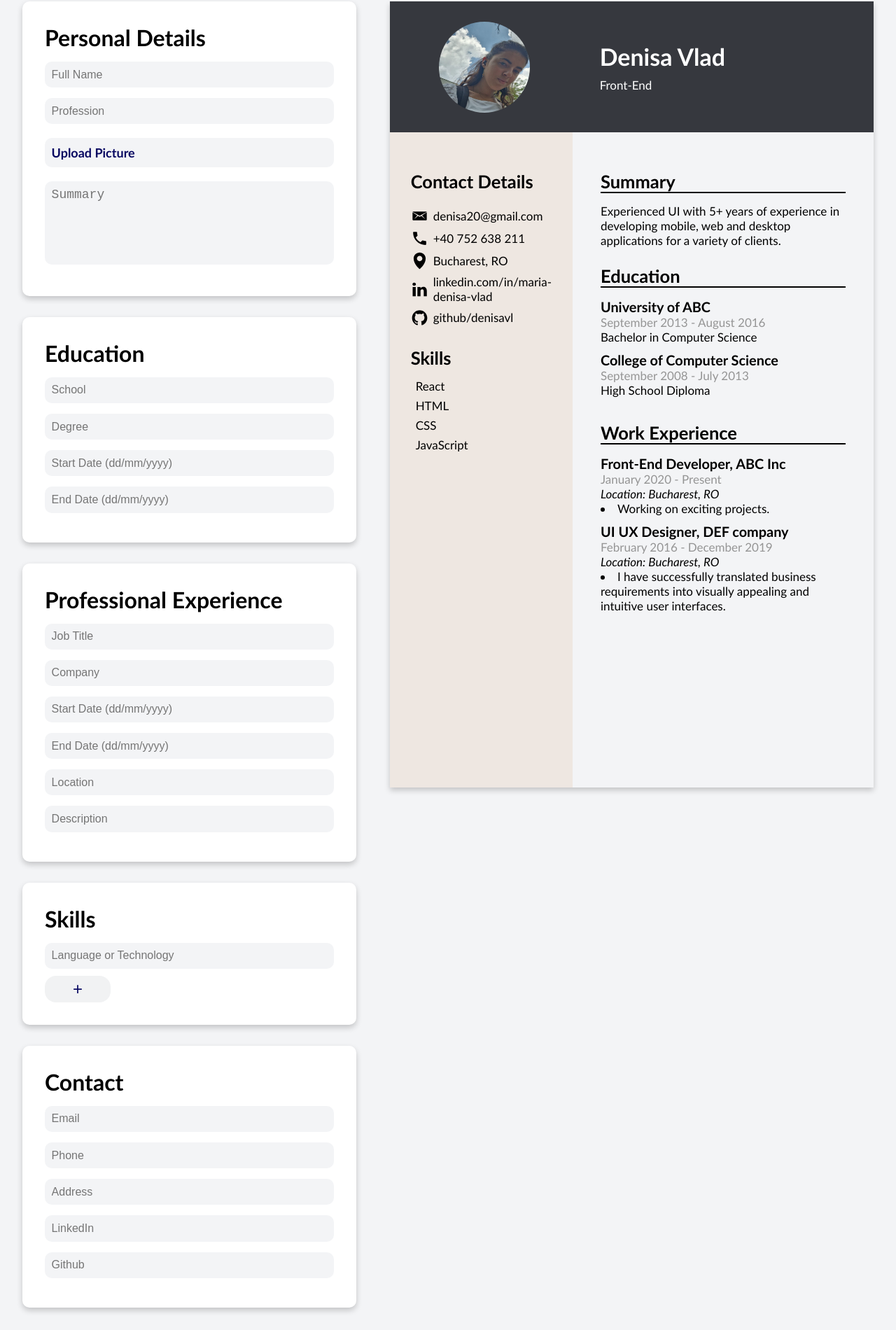
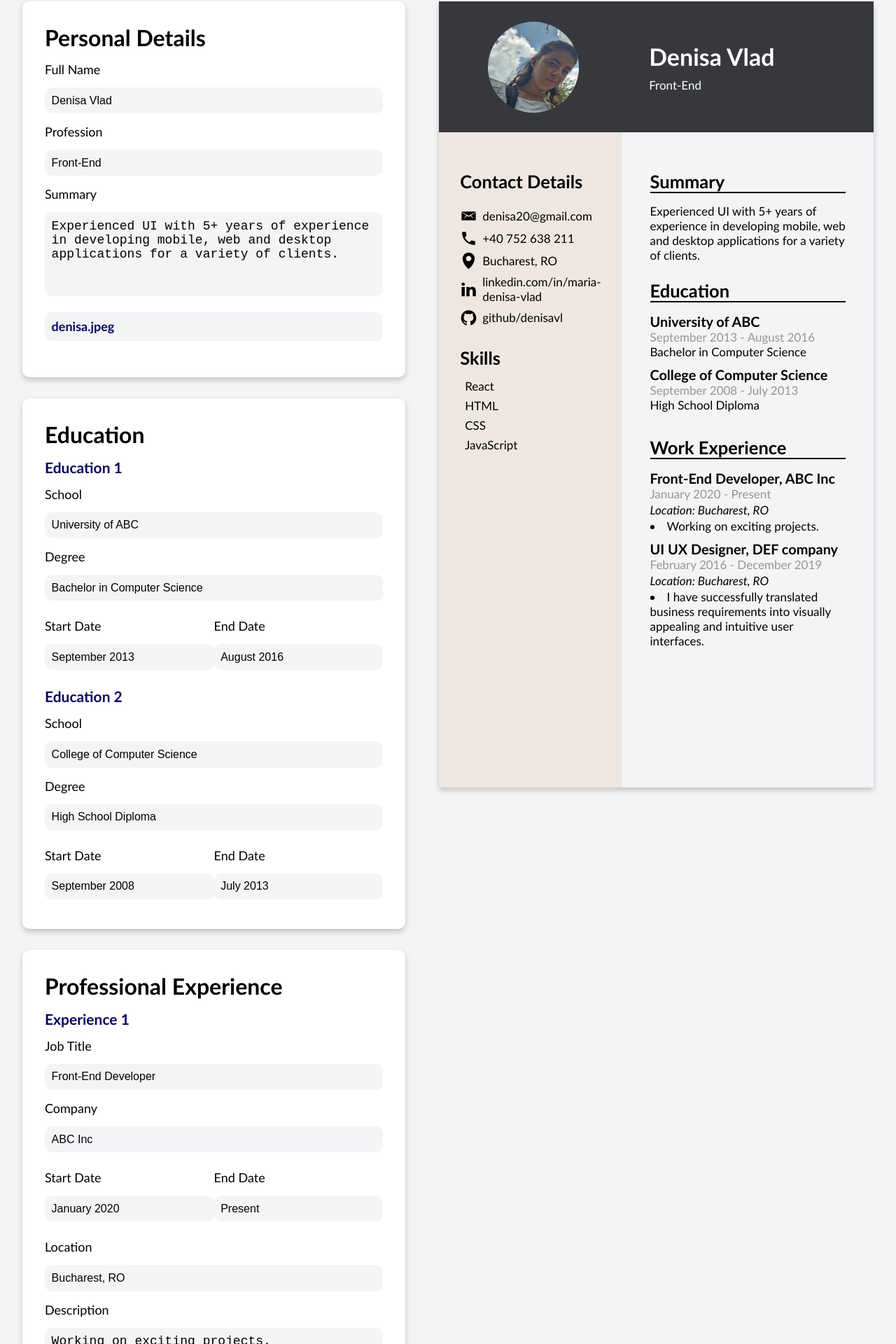
Before and after one commit to denisavl/cv-app, a React (Vite) app: page / in a window 1280 px wide. Shown: the part 30-1950 px from the top of the page at 70% size. Built offline with nearby package versions, Linux system fonts and the light colour scheme.

Commit message:
link between forms and preview

```diff
--- a/src/App.jsx
+++ b/src/App.jsx
@@ -1,11 +1,68 @@
 import { personCV } from "./example-cv";
-import FormCV from './components/FormCV'
-import CreatePreviewCV from "./components/PreviewCV";
-export default function App(){
-    return (
-        <div className="CVApp">
-        <FormCV />
-        <CreatePreviewCV data={personCV}/>
+import CreateGeneralInformation from "./components/GeneralSection";
+import CreateEducation from "./components/Education";
+import CreateExperience from "./components/Experience";
+import CreateContact from "./components/Contact";
+import CreateSkills from "./components/Skills";
+import CreateHeader from "./components/Header";
+import ContactPreview from "./components/ContactPreview";
+import SkillsPreview from "./components/SkillsPreview";
+import EducationPreview from "./components/EducationPreview";
+import ExperiencePreview from "./components/ExperiencePreview";
+import { useState } from "react";
+export default function App() {
+  const [data, setData] = useState(personCV);
+  function handleChange(section, key, value) {
+    setData((prevData) => ({
+      ...prevData,
+      [section]: { ...prevData[section], [key]: value },
+    }));
+  }
+
+  function handleArrayChange(section, key, value, index) {
+    setData((prevData) => ({
+      ...prevData,
+      [section]: prevData[section].map((item, i) =>
+        i === index ? { ...item, [key]: value } : item
+      ),
+    }));
+  }
+
+  function pictureUpload(e) {
+    setData((prevData) => ({
+      ...prevData,
+      generalInfo: {
+        ...prevData.generalInfo,
+        contactPhoto: URL.createObjectURL(e.target.files[0]),
+        fileName: e.target.files[0].name,
+      },
+    }));
+  }
+
+  return (
+    <div className="CVApp">
+      <div className="left-form">
+        <CreateGeneralInformation data={data} onChange={handleChange} pictureUpload={pictureUpload}/>
+        <CreateEducation data={data} onChange={handleArrayChange}/>
+        <CreateExperience data={data} onChange={handleArrayChange}/>
+        <CreateSkills data={data} onChange={handleArrayChange}/>
+        <CreateContact data={data} onChange={handleChange}/>
+      </div>
+      <div className="right-preview">
+      <CreateHeader data={data} />
+      <div className="left-section">
+        <ContactPreview data={data} />
+        <SkillsPreview data={data} />
+      </div>
+      <div className="right-section">
+      <div className="summary-section">
+          <h2 className="summary-title title-preview">Summary</h2>
+          <p>{data.generalInfo.summary}</p>
         </div>
-    )
+        <EducationPreview data={data} />
+        <ExperiencePreview data={data} />
+      </div>
+    </div>
+    </div>
+  );
 }
--- a/src/components/Contact.jsx
+++ b/src/components/Contact.jsx
@@ -1,10 +1,11 @@
-export default function CreateContact(){
+/* eslint-disable react/prop-types */
+export default function CreateContact({data, onChange}){
     const contactFields = [
-    { key: "email", label: "", type: "email", placeholder: "Email"},
-    { key: "phone", label: "", type: "tel", placeholder: "Phone"},
-    { key: "address", label: "", type: "text", placeholder: "Address"},
-    {key: "linkedin", label: "", type: "url", placeholder: "LinkedIn"},
-    { key: "github", label: "", type: "url", placeholder: "Github"},
+    { key: "email", label: "", type: "email", placeholder: "Email", value: data.contact.email},
+    { key: "phone", label: "", type: "tel", placeholder: "Phone", value: data.contact.phone},
+    { key: "address", label: "", type: "text", placeholder: "Address", value: data.contact.address},
+    {key: "linkedin", label: "", type: "url", placeholder: "LinkedIn", value: data.contact.linkedIn},
+    { key: "github", label: "", type: "url", placeholder: "Github", value: data.contact.github},
     ]
 
     return(
@@ -16,7 +17,9 @@ export default function CreateContact(){
                     <input type={field.type}
                     id={field.key}
                     name={field.key}
-                    placeholder={field.placeholder} />
+                    placeholder={field.placeholder}
+                    value={field.value}
+                    onChange={(e) => onChange('contact',field.key, e.target.value)} />
                 </div>
             ))}
         </form>
--- a/src/components/Education.jsx
+++ b/src/components/Education.jsx
@@ -1,26 +1,59 @@
-export default function CreateEducation(){
-    const educationFields = [
-        {key: 'school', label: '', type: 'text', placeholder: 'School'},
-        {key: 'degree', label: '', type: 'text', placeholder: 'Degree'},
-        {key: 'start-date', label: '', type: 'text', placeholder: 'Start Date (dd/mm/yyyy)'},
-        {key: 'end-date', label: '', type: 'text', placeholder: 'End Date (dd/mm/yyyy)'},
-    ];
-
-    return(
+/* eslint-disable react/prop-types */
+export default function CreateEducation({ data, onChange }) {
+  return (
     <form className="education-form form-container">
       <h1 className="title-education">Education</h1>
-            {educationFields.map((field) => (
-                <div key={field.key} className="input-container">
-                    <label htmlFor={field.key}>{field.label}</label>
+      {data.education.map((edu, index) => (
+        <div key={edu.id} className="education-entry">
+          <h2 className="multiple">{`Education ${index + 1}`}</h2>
+          <div className="input-container">
+            <label htmlFor={`education-school-${index}`}>School</label>
             <input
-                    id={field.key}
-                    name={field.key}
-                    type={field.type}
-                    placeholder={field.placeholder}
+              id={`education-school-${index}`}
+              name={`education-school-${index}`}
+              type="text"
+              placeholder="School"
+              value={edu.school}
+              onChange={(e) => onChange('education', 'school', e.target.value, index)}
             />
+          </div>
+          <div className="input-container">
+            <label htmlFor={`education-degree-${index}`}>Degree</label>
+            <input
+              id={`education-degree-${index}`}
+              name={`education-degree-${index}`}
+              type="text"
+              placeholder="Degree"
+              value={edu.degree}
+              onChange={(e) => onChange('education', 'degree', e.target.value, index)}
+            />
+          </div>
+          <div className="full-date">
+            <div className="input-container">
+              <label htmlFor={`education-start-date-${index}`}>Start Date</label>
+              <input
+                id={`education-start-date-${index}`}
+                name={`education-start-date-${index}`}
+                type="text"
+                placeholder="Start Date (mm/yyyy)"
+                value={edu.startDate}
+                onChange={(e) => onChange('education', 'startDate', e.target.value, index)}
+              />
+            </div>
+            <div className="input-container">
+              <label htmlFor={`education-end-date-${index}`}>End Date</label>
+              <input
+                id={`education-end-date-${index}`}
+                name={`education-end-date-${index}`}
+                type="text"
+                placeholder="End Date (mm/yyyy)"
+                value={edu.endDate}
+                onChange={(e) => onChange('education', 'endDate', e.target.value, index)}
+              />
+            </div>
+          </div>
         </div>
       ))}
     </form>
-
-    )
+  );
 }
--- a/src/components/Experience.jsx
+++ b/src/components/Experience.jsx
@@ -1,27 +1,83 @@
-export default function CreateExperience(){
-    const experienceFields = [
-        {key:'job', label:'', type: 'text', placeholder: 'Job Title'},
-        {key:'company', label:'', type: 'text', placeholder: 'Company'},
-        {key: 'startDate', label:'', type: 'text', placeholder: 'Start Date (dd/mm/yyyy)'},
-        {key: 'endDate', label:'', type: 'text', placeholder: 'End Date (dd/mm/yyyy)'},
-        {key: 'location', label:'', type: 'text', placeholder: 'Location'},
-        {key:'description', label:'', type: 'text', placeholder: 'Description'},
-    ];
-
-    return(
+/* eslint-disable react/prop-types */
+export default function CreateExperience({ data, onChange }) {
+    return (
       <form className="experience-form form-container">
         <h1 className="title-experience">Professional Experience</h1>
-            {experienceFields.map(field => (
-                <div className="input-container" key={field.key}>
-                    <label htmlFor={field.key}>{field.label}</label>
+        {data.experience.map((experience, index) => (
+          <div key={experience.id} className="experience-entry">
+            <h2 className="multiple">{`Experience ${index+1}`}</h2>
+            <div className="input-container">
+              <label htmlFor={`experience-job-${index}`}>Job Title</label>
               <input
-                    id={field.key}
-                    name={field.key}
-                    type={field.type}
-                    placeholder={field.placeholder}
+                id={`experience-job-${index}`}
+                name={`experience-job-${index}`}
+                type="text"
+                placeholder="Job Title"
+                value={experience.jobTitle}
+                onChange={(e) => onChange('experience', 'jobTitle', e.target.value, index)}
               />
+            </div>
+            <div className="input-container">
+              <label htmlFor={`experience-company-${index}`}>Company</label>
+              <input
+                id={`experience-company-${index}`}
+                name={`experience-company-${index}`}
+                type="text"
+                placeholder="Company"
+                value={experience.company}
+                onChange={(e) => onChange('experience', 'company', e.target.value, index)}
+              />
+            </div>
+            <div className="full-date">
+            <div className="input-container">
+              <label htmlFor={`experience-start-date-${index}`}>Start Date</label>
+              <input
+                id={`experience-start-date-${index}`}
+                name={`experience-start-date-${index}`}
+                type="text"
+                placeholder="Start Date (mm/yyyy)"
+                value={experience.startDate}
+                onChange={(e) => onChange('experience', 'startDate', e.target.value, index)}
+              />
+            </div>
+            <div className="input-container">
+              <label htmlFor={`experience-end-date-${index}`}>End Date</label>
+              <input
+                id={`experience-end-date-${index}`}
+                name={`experience-end-date-${index}`}
+                type="text"
+                placeholder="End Date (mm/yyyy)"
+                value={experience.endDate}
+                onChange={(e) => onChange('experience', 'endDate', e.target.value, index)}
+              />
+            </div>
+            </div>
+
+            <div className="input-container">
+              <label htmlFor={`experience-location-${index}`}>Location</label>
+              <input
+                id={`experience-location-${index}`}
+                name={`experience-location-${index}`}
+                type="text"
+                placeholder="Location"
+                value={experience.location}
+                onChange={(e) => onChange('experience', 'location', e.target.value, index)}
+              />
+            </div>
+            <div className="input-container">
+              <label htmlFor={`experience-description-${index}`}>Description</label>
+              <textarea
+                id={`experience-description-${index}`}
+                name={`experience-description-${index}`}
+                type="text"
+                placeholder="Description"
+                value={experience.description}
+                onChange={(e) => onChange('experience', 'description', e.target.value, index)}
+                >
+                </textarea>
+            </div>
           </div>
         ))}
       </form>
-    )
+    );
   }
--- a/src/components/FormCV.jsx
+++ /dev/null
@@ -1,17 +0,0 @@
-import CreateGeneralInformation from "./GeneralSection";
-import CreateEducation from "./Education";
-import CreateExperience from "./Experience";
-import CreateContact from "./Contact";
-import CreateSkills from "./Skills";
-
-export default function createFormCV() {
-  return (
-    <div className="left-form">
-      <CreateGeneralInformation />
-      <CreateEducation />
-      <CreateExperience />
-      <CreateSkills />
-      <CreateContact />
-    </div>
-  );
-}
--- a/src/components/GeneralSection.jsx
+++ b/src/components/GeneralSection.jsx
@@ -1,42 +1,51 @@
-// import { useState } from "react";
-
-export default function CreateGeneralInformation() {
-//   const initialFormData = {
-//     fullName: "",
-//     address: "",
-//     email: "",
-//     phone: "",
-//   };
-  const formFields = [
-    {key: "fullName", label: "", type: "text", placeholder: "Full Name"},
-    {key: "profession", label: "", type: "text", placeholder: "Profession"},
-    {key: "contactPicture", label: "Upload Picture", type: "file", placeholder: "Choose a picture"},
-  ];
-//   const [formData, setFormData] = useState(initialFormData);
-
-//   const handleChange = (e, key) => {
-//     setFormData({ ...formData, [key]: e.target.value });
-//   };
-  return (
+/* eslint-disable react/prop-types */
+export default function CreateGeneralInformation({data, onChange, pictureUpload}) {
+  return(
     <form className="personal-details-form form-container">
       <h1 className="title-personal-details">Personal Details</h1>
-      {formFields.map((field) => (
-        <div key={field.key} className="input-container">
-          <label htmlFor={field.key} className={field.key}>{field.label}</label>
+        <div className="input-container" key='fullName'>
+        <label htmlFor='fullName' className='fullName'>Full Name</label>
           <input
-            type={field.type}
-            id={field.key}
-            name={field.key}
-            placeholder={field.placeholder}
-            // value={formData[field.key]}
-            // onChange={(e) => handleChange(e, field.key)}
-          />
+            type='text'
+             id='fullName'
+             name='fullName'
+            placeholder= 'Full Name'
+            value={data.generalInfo.fullName}
+            onChange={(e) => onChange('generalInfo','fullName', e.target.value)}
+        />
         </div>
-      ))}
-      <div className="input-container">
-        <label htmlFor="summary"></label>
-      <textarea cols={30} rows={5} id="summary" placeholder="Summary"></textarea>
+        <div className="input-container" key='Profession'>
+        <label htmlFor='profession' className='profession'>Profession</label>
+          <input
+            type='text'
+             id='profession'
+             name='profession'
+            placeholder= 'Profession'
+            value={data.generalInfo.profession}
+            onChange={(e) => onChange('profession', e.target.value)}
+        />
+        </div>
+        <div className="input-container">
+        <label htmlFor="summary">Summary</label>
+        <textarea
+          rows={5}
+          id="summary"
+          placeholder="Summary"
+          value={data.generalInfo.summary}
+          onChange={(e) => onChange('summary', e.target.value)}
+        ></textarea>
+      </div>
+      <div className="input-container" key="contactPicture">
+        <label htmlFor="contactPicture" className="contactPicture">
+          {data.generalInfo.fileName ? data.generalInfo.fileName : "Upload Picture"}
+        </label>
+        <input
+          type="file"
+          id="contactPicture"
+          name="contactPicture"
+          onChange={pictureUpload}
+        />
       </div>
     </form>
-  );
+  )
 }
--- a/src/components/PreviewCV.jsx
+++ /dev/null
@@ -1,26 +0,0 @@
-/* eslint-disable react/prop-types */
-import CreateHeader from "./Header";
-import ContactPreview from "./ContactPreview";
-import SkillsPreview from "./SkillsPreview";
-import EducationPreview from "./EducationPreview";
-import ExperiencePreview from "./ExperiencePreview";
-
-export default function CreatePreviewCV({ data }) {
-  return (
-    <div className="right-preview">
-      <CreateHeader data={data} />
-      <div className="left-section">
-        <ContactPreview data={data} />
-        <SkillsPreview data={data} />
-      </div>
-      <div className="right-section">
-      <div className="summary-section">
-          <h2 className="summary-title title-preview">Summary</h2>
-          <p>{data.generalInfo.summary}</p>
-        </div>
-        <EducationPreview data={data} />
-        <ExperiencePreview data={data} />
-      </div>
-    </div>
-  );
-}
--- a/src/components/Skills.jsx
+++ b/src/components/Skills.jsx
@@ -1,21 +1,23 @@
-export default function CreateSkills(){
-    const skillsFields = [
-        {key: "skillName", type: "text", label: "Skill Name", placeholder: "Language or Technology"}
-    ]
-
+/* eslint-disable react/prop-types */
+export default function CreateSkills({data, onChange}){
     return(
         <form className="skills-form form-container">
-            <h1 className="title-skills">Skills</h1>
-            {skillsFields.map(field => (
-                <div key={field.key} className="input-container">
-                    <input
-                    id={field.key}
-                    name={field.key}
-                    type={field.type}
-                    placeholder={field.placeholder} />
-                </div>
-            ))}
-            <button className="addSkills">+</button>
-        </form>
+        <h1 className="title-skills">Skills</h1>
+        {/* <label htmlFor={`skills`}>Skill Name</label> */}
+        {data.skills.map((skill, index) => (
+          <div key={index} className="input-container">
+            <input
+              id={`skill-${index}`}
+              name={`skill-${index}`}
+              type="text"
+              placeholder="Language or Technology"
+              value={skill}
+            />
+          </div>
+        ))}
+        <button type="button" className="addSkills">
+          +
+        </button>
+      </form>
     )
 }
--- a/src/example-cv.jsx
+++ b/src/example-cv.jsx
@@ -5,8 +5,9 @@ export const personCV = {
     generalInfo: {
        fullName: 'Denisa Vlad',
        profession: 'Front-End',
+       fileName: 'denisa.jpeg',
        contactPhoto: contactPhoto,
-       summary: 'Experienced UI with 5+ years of experience in developing mobile, web and desktop applications for a variety of clients.'
+       summary: 'Experienced UI with 5+ years of experience in developing mobile, web and desktop applications for a variety of clients.',
     },
     experience: [{
         id: uuid(),
@@ -37,7 +38,8 @@ export const personCV = {
         degree: 'High School Diploma',
         startDate: 'September 2008',
         endDate: 'July 2013',
-    }],
+    },
+],
     skills: [
         'React',
         'HTML',
--- a/src/stylesheet.css
+++ b/src/stylesheet.css
@@ -68,11 +68,14 @@ textarea {
     resize: none;
   }
 
-
+.multiple{
+    font-size: 21px;
+    margin: 15px 0;
+    color:rgb(7, 7, 97);
+}
 
 .input-container {
     margin-bottom: 10px;
-
 }
 
 .form-container{
@@ -80,6 +83,16 @@ textarea {
     padding: 2rem;
     border-radius: 10px;
     box-shadow: 0 4px 8px rgba(0, 0, 0, 0.2);
+}
+
+.full-date{
+    display: flex;
+    justify-content: space-between;
+    /* flex: 1; */
+}
+
+.full-date > div{
+    width: 250px;
 }
 
   #contactPicture {
@@ -202,4 +215,5 @@ h3{
 
 .location-preview{
     font-style: italic;
+    margin: 2px 0;
 }
```
Lines whose indentation alone changed are shown as unchanged.
